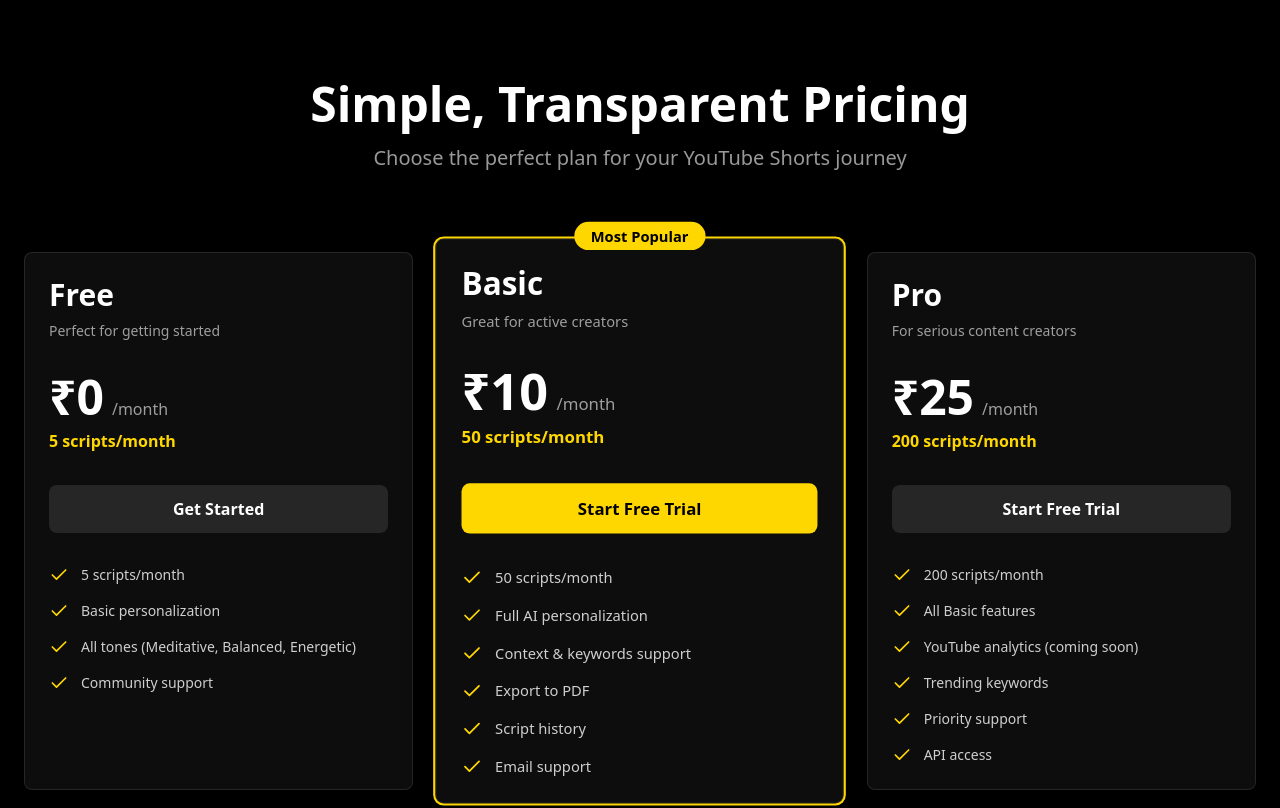
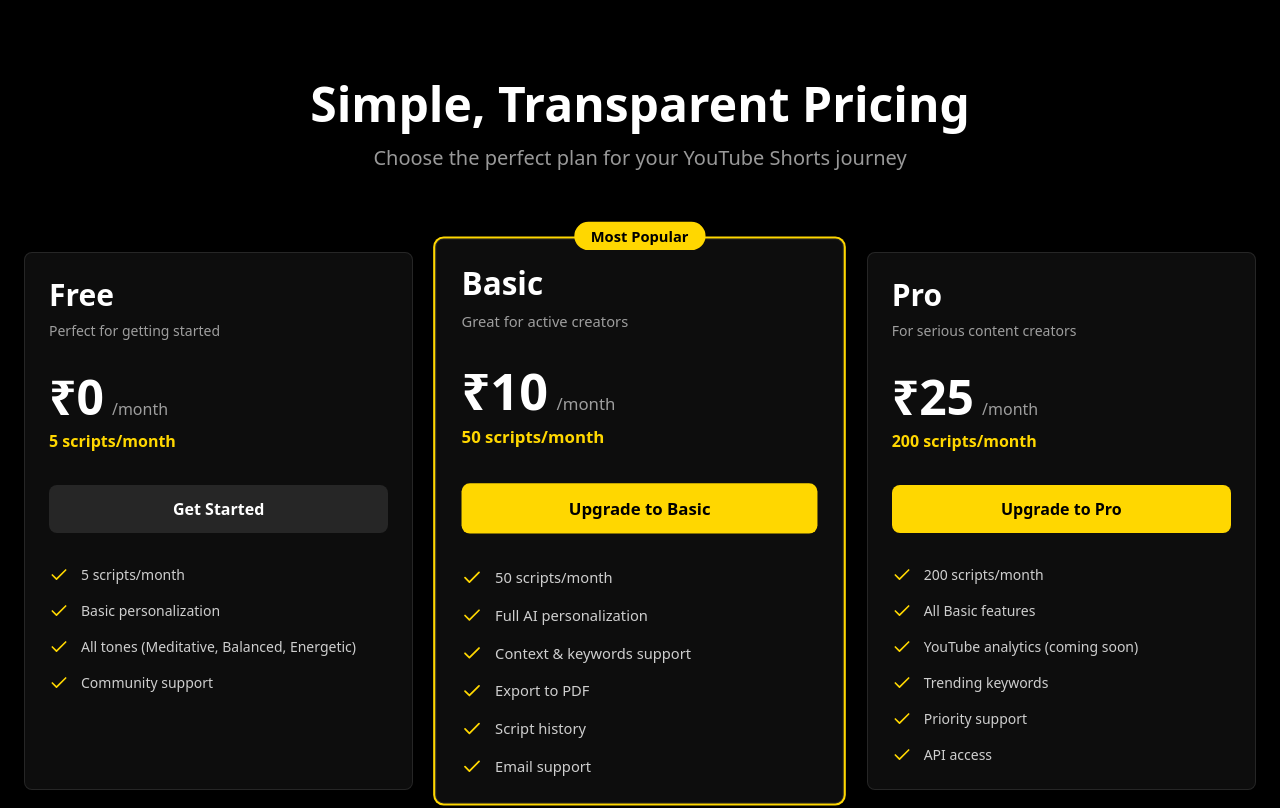
Before and after one commit to 13manmayarai-hash/scriptsnap-dashboard, a Next.js app: page /pricing in a window 1280 px wide. Shown: the top 808 px of the page. Built offline with nearby package versions, Linux system fonts and the light colour scheme.

Commit message:
Fix: Use RazorpayButton component in pricing page
- Import RazorpayButton component
- Use it for paid tiers (Basic, Pro)
- Keep signup link for Free tier
- Now clicking 'Start Free Trial' opens payment modal

Resolves: Payment modal not opening from pricing page

```diff
--- a/app/pricing/page.tsx
+++ b/app/pricing/page.tsx
@@ -3,12 +3,14 @@
 import { useState } from 'react'
 import Link from 'next/link'
 import { Check } from 'lucide-react'
+import RazorpayButton from '@/lib/components/RazorpayButton'
 
 export default function PricingPage() {
   const tiers = [
     {
       name: 'Free',
       price: 0,
+      tier: 'free',
       scripts: 5,
       description: 'Perfect for getting started',
       features: [
@@ -23,6 +25,7 @@
     {
       name: 'Basic',
       price: 10,
+      tier: 'basic',
       scripts: 50,
       description: 'Great for active creators',
       features: [
@@ -39,6 +42,7 @@
     {
       name: 'Pro',
       price: 25,
+      tier: 'pro',
       scripts: 200,
       description: 'For serious content creators',
       features: [
@@ -103,17 +107,23 @@
                 </p>
               </div>
 
-              <button
-                className={`w-full py-3 px-4 rounded-lg font-semibold mb-8 transition-colors ${
+              {/* CTA Button - Different for Free vs Paid */}
+              <div className="mb-8">
+                {tier.price === 0 ? (
+                  <Link
+                    href="/auth/signup"
+                    className={`block w-full py-3 px-4 rounded-lg font-semibold text-center transition-colors ${
                       tier.highlighted
                         ? 'bg-brand-yellow text-brand-black hover:bg-yellow-400'
                         : 'bg-white/10 text-white hover:bg-white/20'
                     }`}
                   >
-                <Link href={tier.price === 0 ? '/auth/signup' : '/dashboard'}>
                     {tier.cta}
                   </Link>
-              </button>
+                ) : (
+                  <RazorpayButton tier={tier.tier} tierName={tier.name} />
+                )}
+              </div>
 
               <div className="space-y-4">
                 {tier.features.map((feature, j) => (
```
Lines whose indentation alone changed are shown as unchanged.
